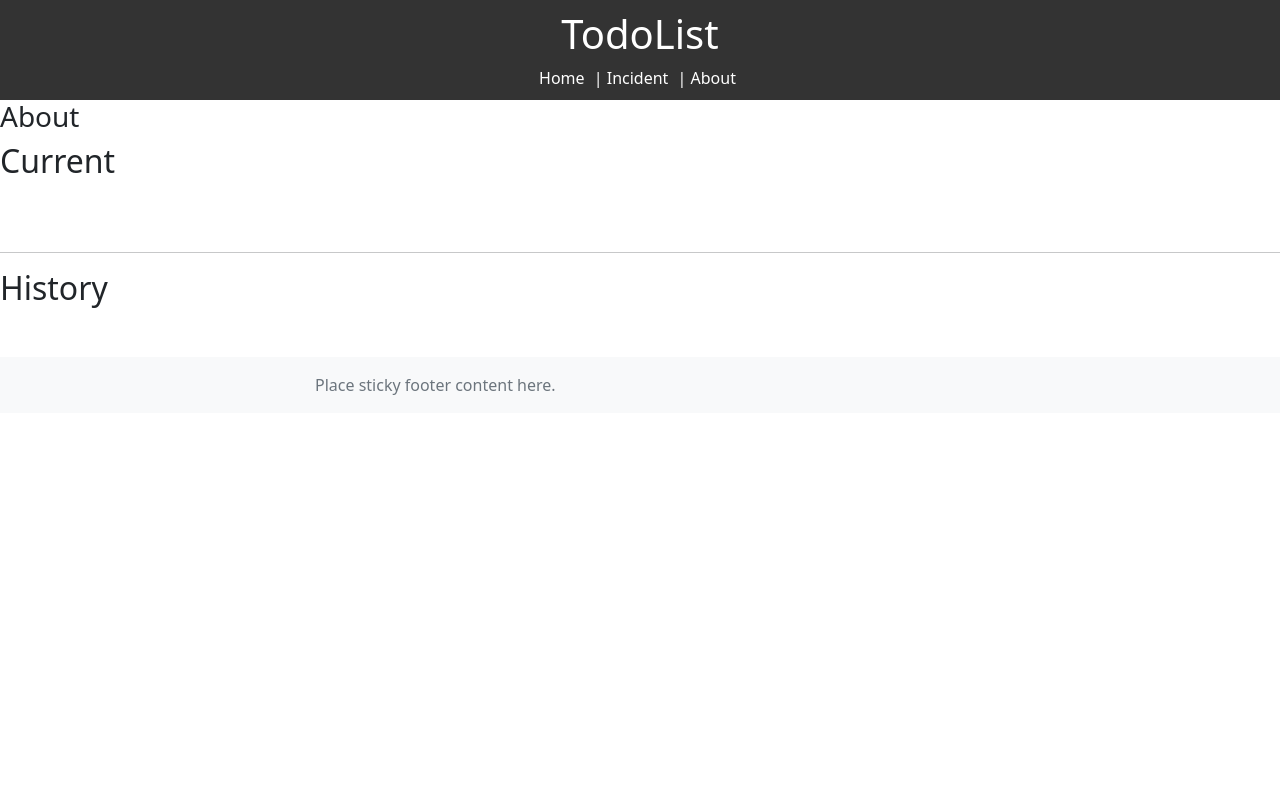
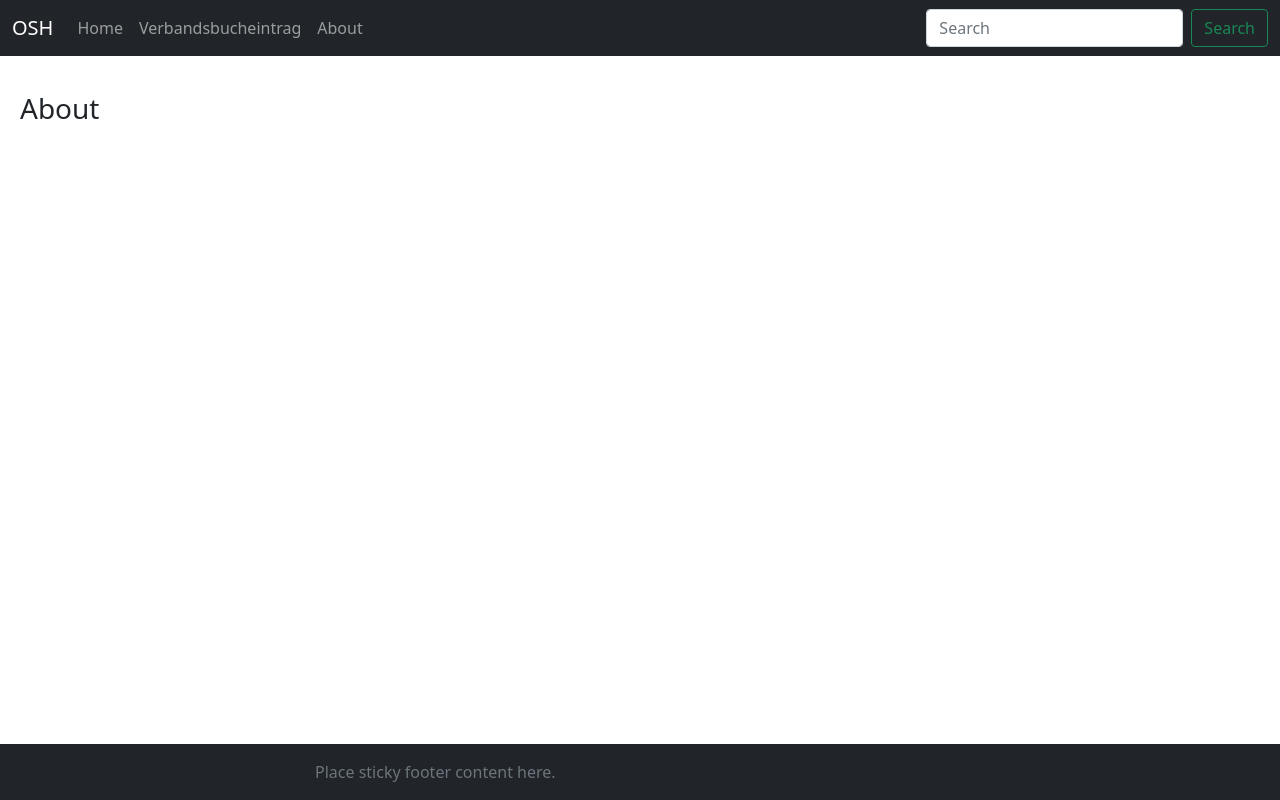
Before and after one commit to David-1011/rep_osh_client, a Vue app: page /about in a window 1280 px wide. Built offline with nearby package versions, Linux system fonts and the light colour scheme.

Commit message:
Ein wenig styling

```diff
--- a/src/App.vue
+++ b/src/App.vue
@@ -1,18 +1,42 @@
 <template>
   <Header />
-  <router-view />
+  <main>
+    <router-view class="mt-3" />
+  </main>
   <Footer />
 </template>
 <script>
-import Header from './components/layout/Header'
-import Footer from './components/layout/Footer'
+import Header from "./components/layout/Header";
+import Footer from "./components/layout/Footer";
 export default {
   name: "app",
   components: {
     Header,
     Footer
   }
-}
+};
 </script>
 <style>
+html,
+body {
+  height: 100%;
+}
+
+#app {
+  display: flex;
+  flex-direction: column;
+  height: 100%;
+}
+
+main {
+  flex: 1 0 auto;
+  /* Prevent Chrome, Opera, and Safari from letting these items shrink to smaller than their content's default minimum size. */
+  padding: 20px;
+}
+
+.footer {
+  flex-shrink: 0;
+  /* Prevent Chrome, Opera, and Safari from letting these items shrink to smaller than their content's default minimum size. */
+  padding: 20px;
+}
 </style>
--- a/src/components/PersonalData.vue
+++ b/src/components/PersonalData.vue
@@ -36,7 +36,6 @@
               type="text"
               class="form-control"
               id="input3"
-              name="firstName2"
               autocomplete="off"
               v-model="firstName2"
             />
@@ -83,48 +82,48 @@
 </template>
 
 <script>
-import {mapActions, mapState} from 'vuex'
+import { mapActions, mapState } from "vuex";
 export default {
   name: "PersonalData",
   computed: {
     firstName1: {
       get() {
-       return this.$store.state.personalData.injured.firstName
+        return this.$store.state.personalData.injured.firstName;
       },
       set(value) {
-       this.setFirstName1(value)
-     },
+        this.setFirstName1(value);
+      }
     },
     lastName1: {
       get() {
-         return this.$store.state.personalData.injured.lastName
+        return this.$store.state.personalData.injured.lastName;
       },
       set(value) {
-      this.setLastName1(value)
+        this.setLastName1(value);
       }
     },
     firstName2: {
       get() {
-      return this.$store.state.personalData.witness.firstName
+        return this.$store.state.personalData.witness.firstName;
       },
       set(value) {
-      this.setFirstName2(value)
+        this.setFirstName2(value);
       }
     },
     lastName2: {
       get() {
-         return this.$store.state.personalData.witness.lastName
+        return this.$store.state.personalData.witness.lastName;
       },
       set(value) {
-      this.setLastName2(value)
+        this.setLastName2(value);
       }
     },
     noWitness: {
       get() {
-         return this.$store.state.personalData.witness.noWitness
+        return this.$store.state.personalData.witness.noWitness;
       },
       set(value) {
-      this.setNoWitness(value)
+        this.setNoWitness(value);
       }
     },
     ...mapState({
@@ -132,9 +131,15 @@ export default {
     })
   },
   methods: {
-     ...mapActions(['setFirstName1', 'setLastName1', 'setFirstName2', 'setLastName2', 'setNoWitness']),
- },
+    ...mapActions([
+      "setFirstName1",
+      "setLastName1",
+      "setFirstName2",
+      "setLastName2",
+      "setNoWitness"
+    ])
   }
+};
 </script>
 
 <style>
--- a/src/components/Tem.vue
+++ /dev/null
@@ -1,32 +0,0 @@
-<template>
-  <h2>Current</h2>
-  {{ personalInformation.injured.firstName }}
-  {{ personalInformation.injured.lastName }}
-  <br />
-  {{ personalInformation.witness.firstName }}
-  {{ personalInformation.witness.lastName }}
-  <br />
-  {{ incidentSubArea }}
-  <hr />
-  <h2>History</h2>
-  <div v-for="name in AllNames" :key="name">
-    {{ name }}
-  </div>
-</template>
-
-<script>
-import { mapGetters, mapState } from 'vuex'
-export default {
- name: "Tem",
- computed: {
-     ...mapGetters(['AllNames']),
-     ...mapState({
-       personalInformation: state => state.personalData,
-        incidentSubArea: state => state.incidentData.subarea,})
- },
-
-}
-</script>
-
-<style>
-</style>
--- a/src/components/layout/Footer.vue
+++ b/src/components/layout/Footer.vue
@@ -1,5 +1,5 @@
 <template>
-  <footer class="footer mt-auto py-3 bg-light">
+  <footer class="footer mt-auto py-3 bg-dark">
     <div class="container">
       <span class="text-muted">Place sticky footer content here.</span>
     </div>
@@ -8,8 +8,8 @@
 
 <script>
 export default {
- name: "Footer"
-}
+  name: "Footer"
+};
 </script>
 
 <style scoped>
--- a/src/components/layout/Header.vue
+++ b/src/components/layout/Header.vue
@@ -1,30 +1,55 @@
 <template>
-  <header class="header">
-    <h1>TodoList</h1>
-    <div id="nav">
-      <router-link to="/">Home</router-link> |
-      <router-link to="/incident">Incident</router-link> |
-      <router-link to="/about">About</router-link>
-    </div>
+  <header>
+    <nav class="navbar navbar-expand-lg navbar-dark bg-dark">
+      <div class="container-fluid">
+        <a class="navbar-brand" href="#">OSH</a>
+        <button
+          class="navbar-toggler"
+          type="button"
+          data-toggle="collapse"
+          data-target="#navbarSupportedContent"
+          aria-controls="navbarSupportedContent"
+          aria-expanded="false"
+          aria-label="Toggle navigation"
+        >
+          <span class="navbar-toggler-icon"></span>
+        </button>
+        <div class="collapse navbar-collapse" id="navbarSupportedContent">
+          <ul class="navbar-nav mr-auto mb-2 mb-lg-0">
+            <li class="nav-item">
+              <router-link class="nav-link" to="/">Home</router-link>
+            </li>
+            <li class="nav-item">
+              <router-link class="nav-link" to="/incident"
+                >Verbandsbucheintrag</router-link
+              >
+            </li>
+            <li class="nav-item">
+              <router-link class="nav-link" to="/about">About</router-link>
+            </li>
+          </ul>
+          <form class="d-flex">
+            <input
+              class="form-control mr-2"
+              type="search"
+              placeholder="Search"
+              aria-label="Search"
+            />
+            <button class="btn btn-outline-success" type="submit">
+              Search
+            </button>
+          </form>
+        </div>
+      </div>
+    </nav>
   </header>
 </template>
 
 <script>
 export default {
-name: "Header"
-}
+  name: "Header"
+};
 </script>
 
 <style scoped>
-.header {
-  background: #333;
-  color: #fff;
-  text-align: center;
-  padding: 10px;
-}
-.header a {
-  color: #fff;
-  padding-right: 5px;
-  text-decoration: none;
-}
 </style>
--- a/src/views/About.vue
+++ b/src/views/About.vue
@@ -1,18 +1,14 @@
 <template>
   <div>
     <h3>About</h3>
-    <Tem />
   </div>
 </template>
 
 <script>
-import Tem from '../components/Tem'
 export default {
- name: "About",
- components: {
-   Tem
- }
-}
+  name: "About",
+  components: {}
+};
 </script>
 
 <style scoped>
```
Lines whose indentation alone changed are shown as unchanged.
